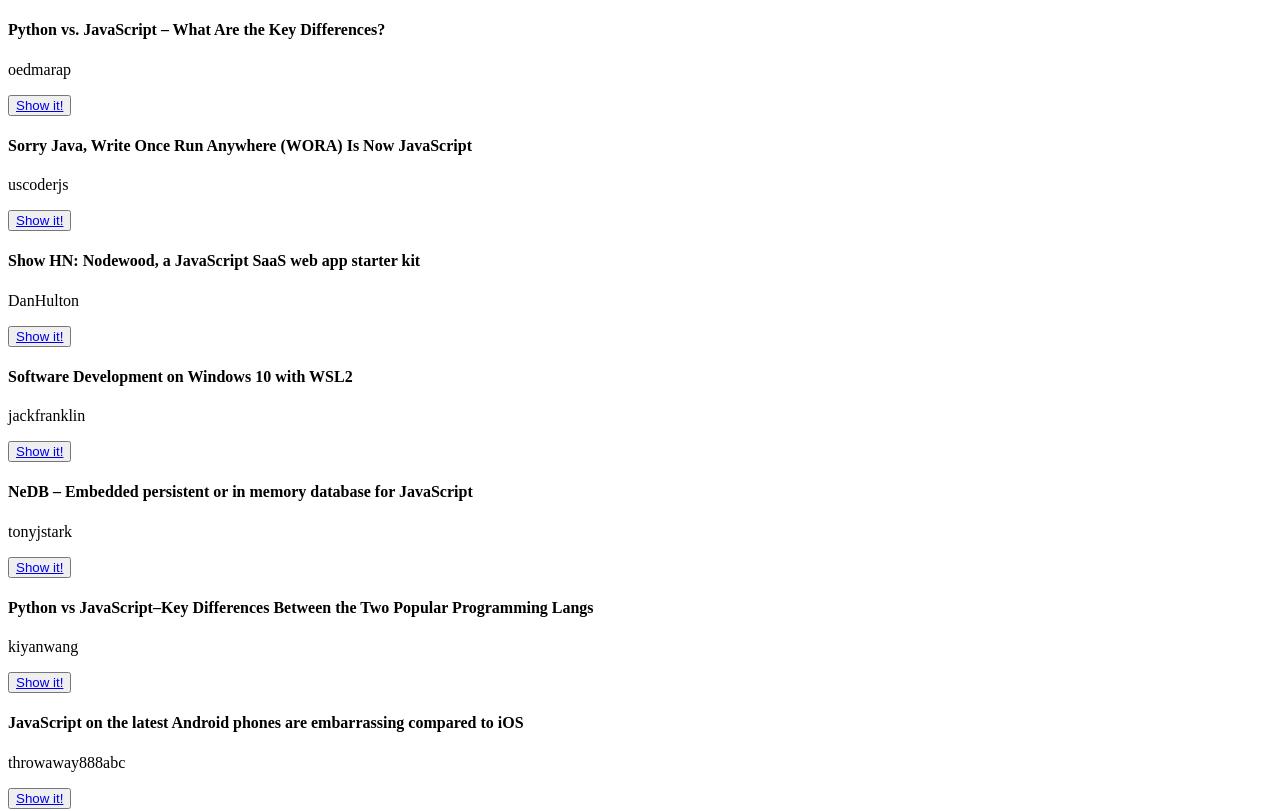
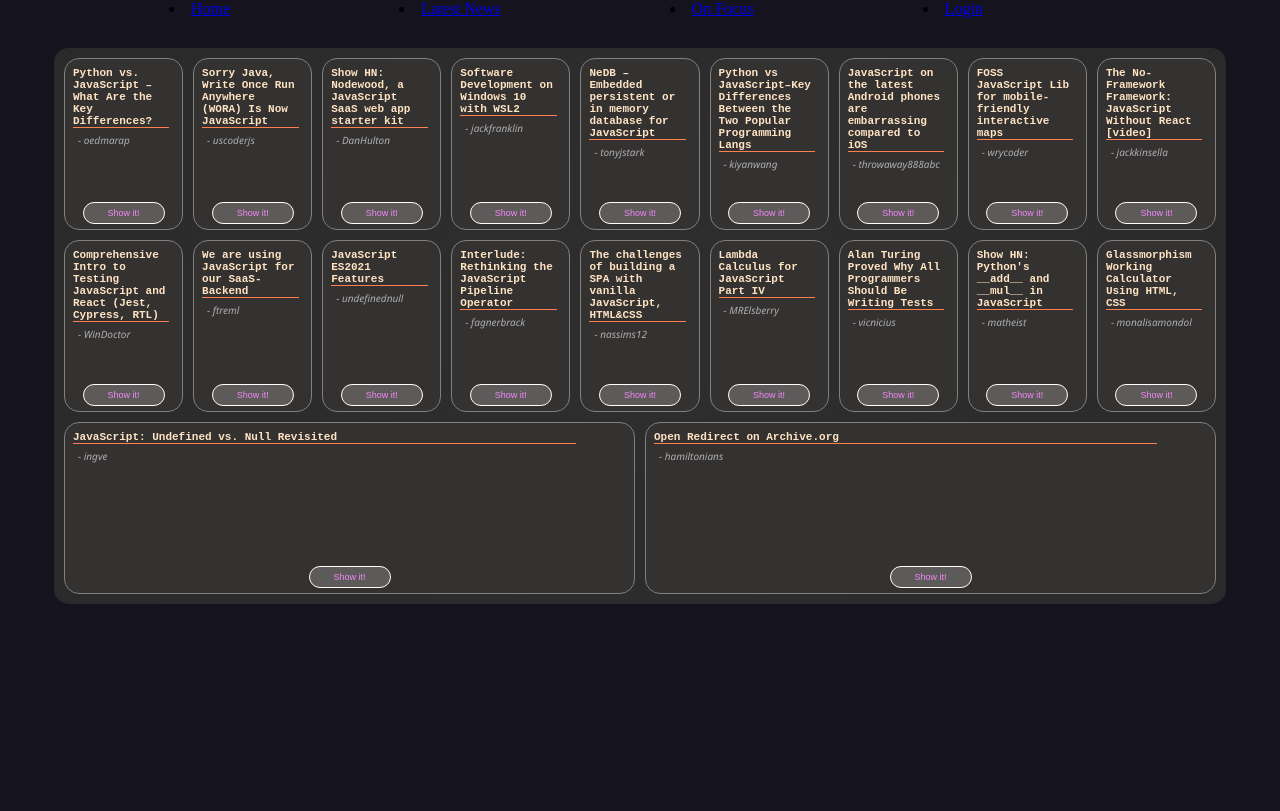
Before and after one commit to codeUWE/hackerNews, a React (Vite) app: page / in a window 1280 px wide. Shown: the top 811 px of the page. Built offline with nearby package versions, Linux system fonts and the light colour scheme.

Commit message:
first styling of the output

```diff
--- a/src/App.css
+++ b/src/App.css
@@ -0,0 +1,79 @@
+* {
+    margin: 0;
+    padding: 0;
+    box-sizing: content-box;
+}
+body {
+    background-color: rgb(21, 20, 30);
+}
+/* body news */
+.bodyNews {
+    width: 90%;
+    margin: 30px auto;
+    background: rgb(46,46,46);
+    background: radial-gradient(circle, rgba(46,46,46,1) 0%, rgb(43, 42, 42) 100%);
+    padding: 10px;
+    font-size: 11px;
+    border-radius: 15px;
+
+    display: flex;
+    flex-flow: row wrap;
+    gap: 10px;
+}
+/* nav */
+nav {
+    width: 90%;
+    height: ;
+    display: flex;
+    justify-content: space-evenly;
+}
+
+
+/* cards */
+.cardNews {
+    width: 100px;
+    height: 160px;
+    padding: 5px;
+    border-radius: 15px;
+    border: 1px solid gray;
+    background-color: rgb(52, 49, 49);
+    font-family: 'Courier New', Courier, monospace;
+
+    flex-grow: 1;
+
+    display: flex;
+    flex-direction: column;
+    align-items: flex-start;
+    justify-content: space-between;
+}
+.cardNews button {
+    align-self: center;
+    border-radius: 25px;
+    width: 70px;
+    font-size: 9px;
+    padding: 5px;
+    background-color: rgba(255, 255, 255, 0.2);
+    border: 1px solid white;
+}
+.cardNews Button a {
+    text-decoration: none;
+    color: rgb(244, 135, 248);
+}
+.titleNews {
+    width: 90%;
+    padding: 3px;
+}
+.titleNews h4 {
+    color: bisque;
+    border-bottom: 1px solid coral;
+}
+.titleNews p {
+    margin-top: 5px;
+    font-style: italic;
+    font-family: 'Segoe UI', Tahoma, Geneva, Verdana, sans-serif;
+    color: rgb(175, 175, 175);
+    font-size: 10px;
+    font-weight: 100;
+    padding-left: 5px;
+
+}
--- a/src/App.jsx
+++ b/src/App.jsx
@@ -1,4 +1,5 @@
 import NewsBody from "./components/NewsBody"
+import Nav from "./components/Nav"
 
 import './App.css'
 
@@ -6,6 +7,7 @@
 
   return (
     <>
+      <Nav />
       <NewsBody />
     </>
   )
--- /dev/null
+++ b/src/components/Nav.jsx
@@ -0,0 +1,10 @@
+export default function Nav() {
+    return (
+        <nav className="navBar">
+            <li><a href="#">Home</a></li>
+            <li><a href="#">Latest News</a></li>
+            <li><a href="#">On Focus</a></li>
+            <li><a href="#">Login</a></li>
+        </nav>
+    )
+}
--- a/src/components/NewsArticle.jsx
+++ b/src/components/NewsArticle.jsx
@@ -4,8 +4,10 @@
 
     return (
             <div className="cardNews">
-                <h4 className="newsTitle">{title}</h4>
-                <p className="newsAuthor">{author}</p>
+                <div className="titleNews">
+                    <h4 className="newsTitle">{title}</h4>
+                    <p className="newsAuthor"> - {author}</p>
+                </div>
                 <button><a href={url} target="_blank">Show it!</a></button>
             </div>
     )
--- a/src/components/NewsBody.jsx
+++ b/src/components/NewsBody.jsx
@@ -2,13 +2,13 @@
 import NewsArticle from "./NewsArticle"
 
 export default function NewsBody() {
-console.log(newsData)
+
     return (
         <div className="bodyNews">
-            <div>
+
                 {newsData.hits.map((newsItem) => {
                 return <NewsArticle key={newsData.id} title={newsItem.title} author={newsItem.author} url={newsItem.url}/> })}
-            </div>
+
         </div>
     )
 }
```
